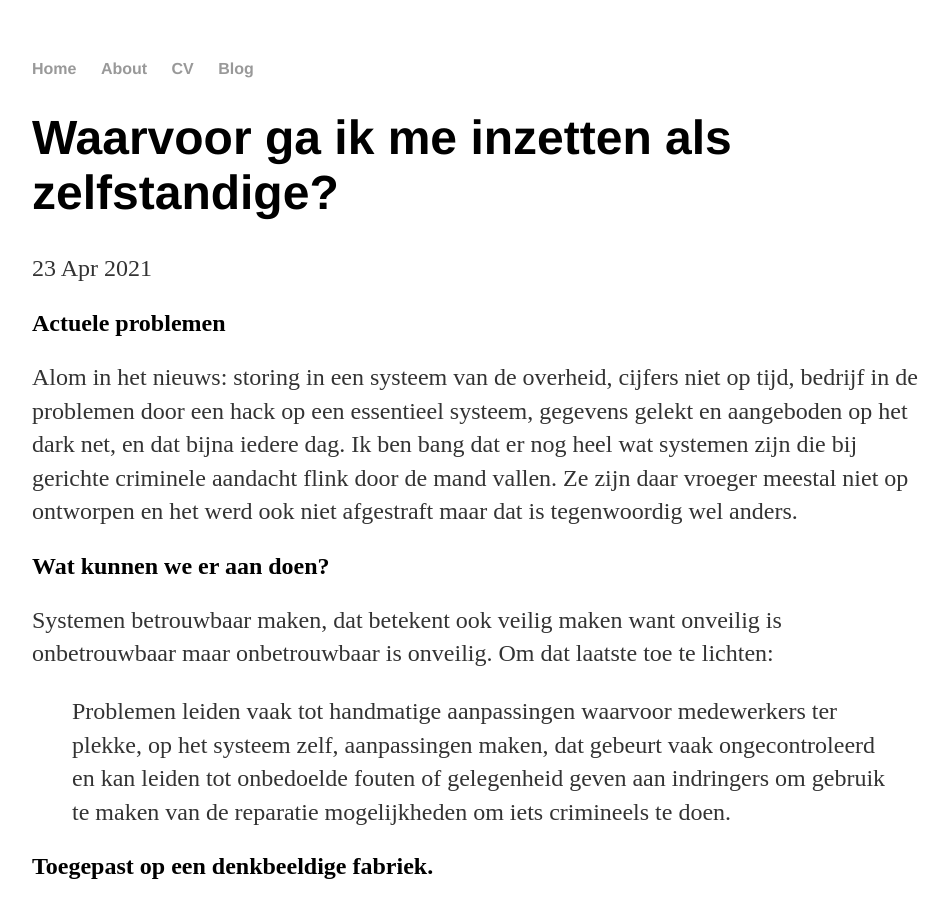
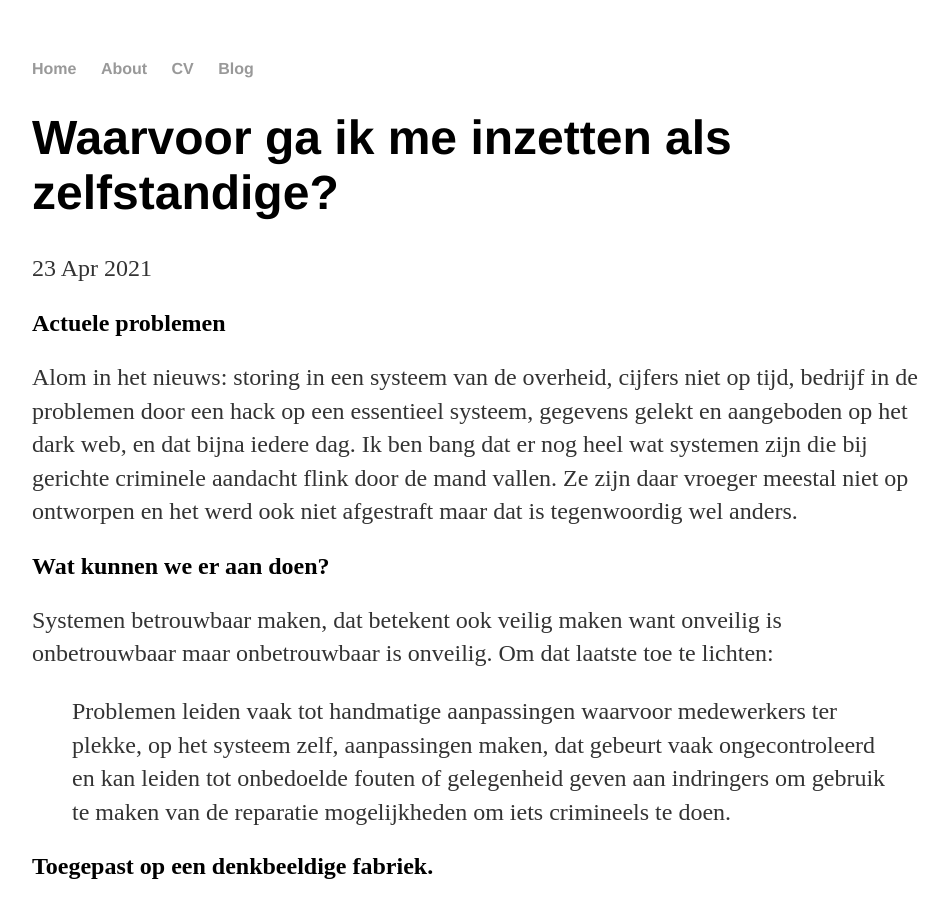
Before and after one commit to paedelm/paedelm.github.io, a Jekyll site: the page built from _posts/2021-04-23-Reden-van mijn-zelfstandigheid.md, in a window 1280 px wide and 900 px high. Shown: the whole window, without its empty margins (160-1109 px from the left). Built offline with Jekyll 4.4.1, drawn with Linux system fonts in a browser that asks for light colours; some of the changed text lies outside the part shown.

Commit message:
spel fouten

```diff
--- a/_posts/2021-04-23-Reden-van mijn-zelfstandigheid.md
+++ b/_posts/2021-04-23-Reden-van mijn-zelfstandigheid.md
@@ -6,7 +6,7 @@ date: 2021-04-23
 
 ## Actuele problemen
 
- Alom in het nieuws: storing in een systeem van de overheid, cijfers niet op tijd, bedrijf in de problemen door een hack op een essentieel systeem, gegevens gelekt en aangeboden op het dark net, en dat bijna iedere dag. Ik ben bang dat er nog heel wat systemen zijn die bij gerichte criminele aandacht flink door de mand vallen. Ze zijn daar vroeger meestal niet op ontworpen en het werd ook niet afgestraft maar dat is tegenwoordig wel anders.
+ Alom in het nieuws: storing in een systeem van de overheid, cijfers niet op tijd, bedrijf in de problemen door een hack op een essentieel systeem, gegevens gelekt en aangeboden op het dark web, en dat bijna iedere dag. Ik ben bang dat er nog heel wat systemen zijn die bij gerichte criminele aandacht flink door de mand vallen. Ze zijn daar vroeger meestal niet op ontworpen en het werd ook niet afgestraft maar dat is tegenwoordig wel anders.
 
 ## Wat kunnen we er aan doen?
 
@@ -91,7 +91,7 @@ Al in Git is het zaak al de geheimen (wachtwoorden sleutels etc..) vanuit een kl
 
 ## Opslag en privacy van gegevens
 
-> Daar mee kom je liever niet in het nieuws, **_jouw gegevens aangeboden op het dark net._**
+> Daar mee kom je liever niet in het nieuws, **_jouw gegevens aangeboden op het dark web._**
 
 * Extern en versleuteld opslaan.
 
```
Also changed, not shown: other parts of _posts/2021-04-23-Reden-van mijn-zelfstandigheid.md (+1 -1 lines), _posts/2021-04-19-Start-van mijn-zelfstandigheid.md (+2 -2 lines).
